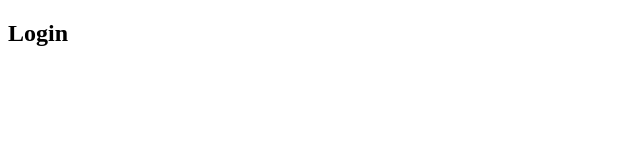
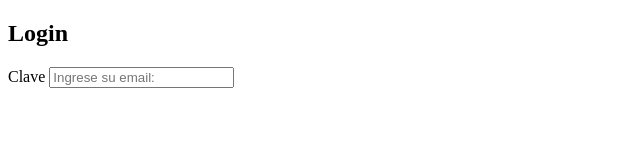
Before and after one commit to Miranda0309/web1p, a plain HTML site: page index.html in a window 1280 px wide. Shown: the whole page, without its empty margins (0-640 px from the left). Drawn offline with Linux system fonts and the light colour scheme.

Commit message:
se agrego la estructura del email

```diff
--- a/index.html
+++ b/index.html
@@ -11,6 +11,12 @@
     <div class="container">
          <div class="login-box">
               <h2>Login</h2>
+              <form>
+                  <div class="input-group">
+                       <label for="password">Clave</label>
+                       <input type="email" id="email" placeholder="Ingrese su email:"
+                  </div>
+              </form>
 
          </div>
     </div>
```
